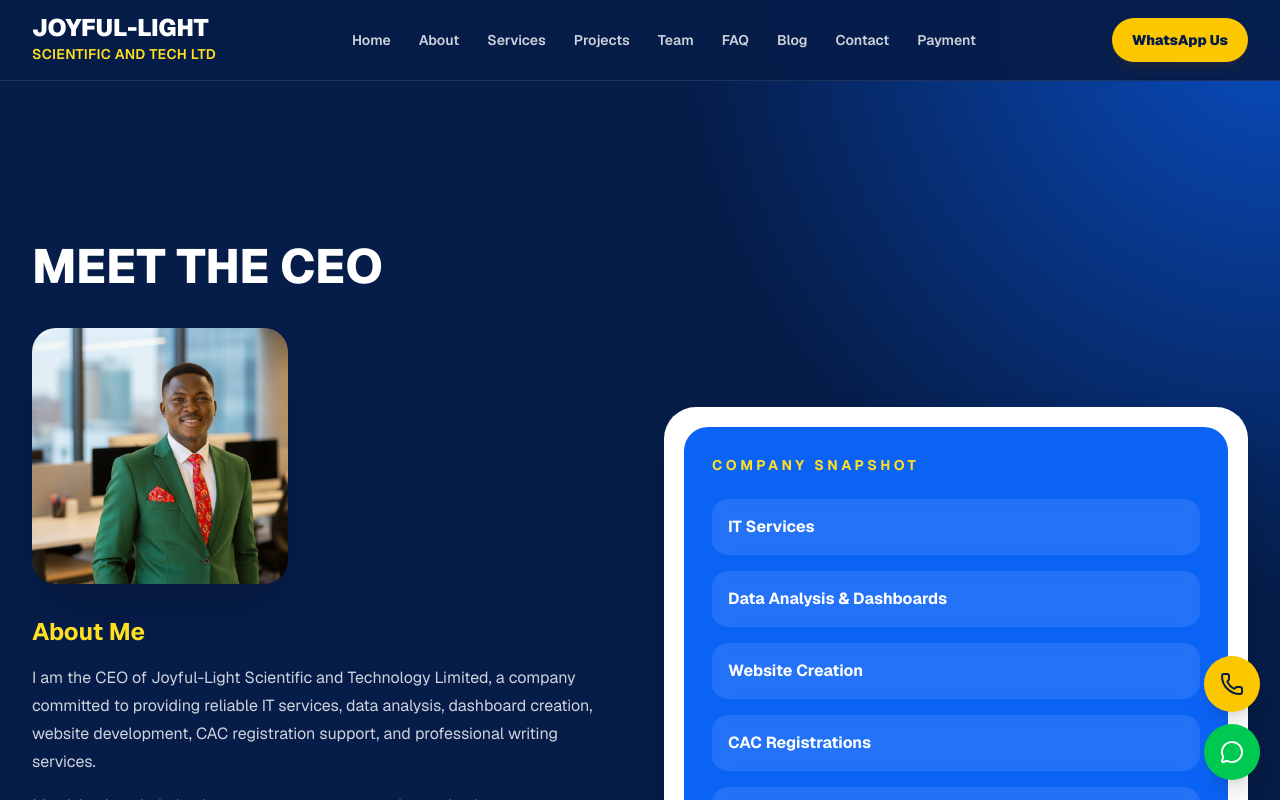
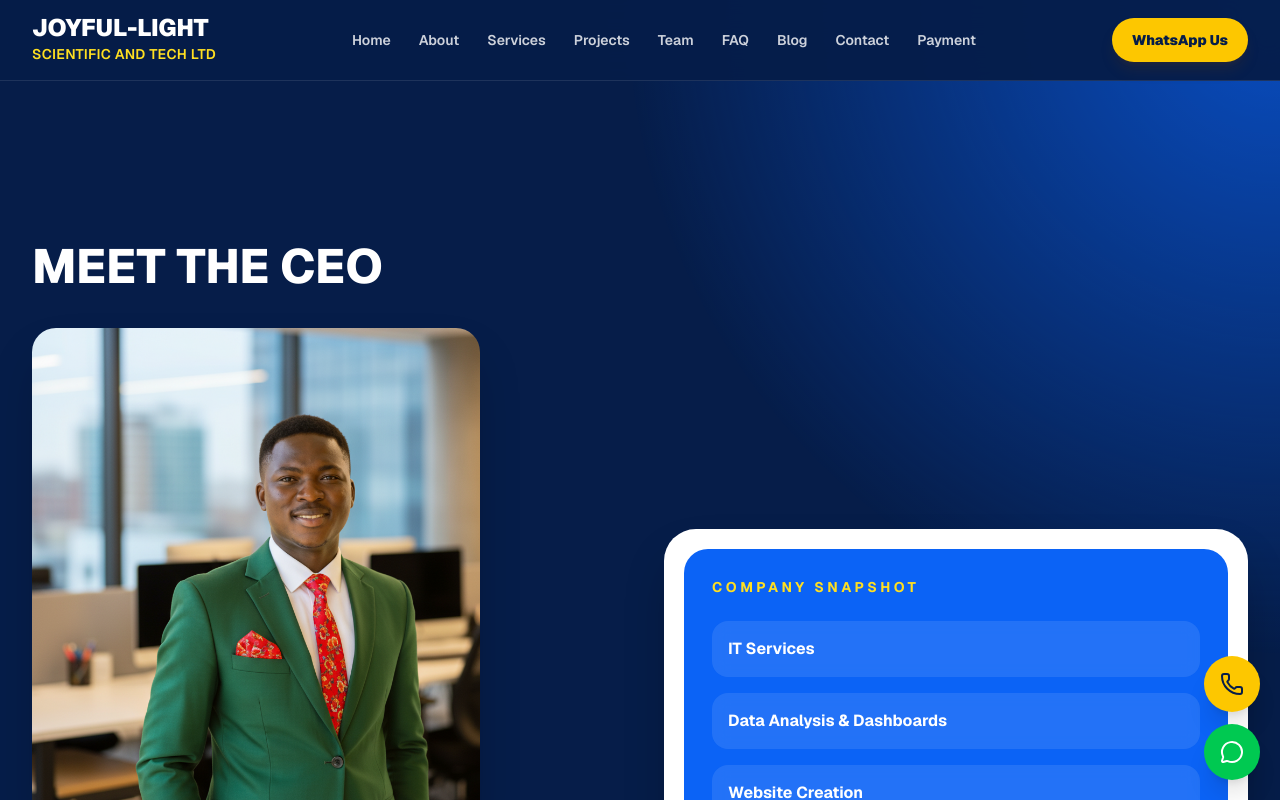
Before and after one commit to bkeyz0049/joyful-light-website, a Next.js app: page / in a window 1280 px wide. Shown: the top 800 px of the page. Built offline with nearby package versions, Linux system fonts and the light colour scheme.

Commit message:
Move development notice to hero section

```diff
--- a/app/page.tsx
+++ b/app/page.tsx
@@ -157,7 +157,7 @@
        <img
            src="/CEO.png"
           alt="CEO of Joyful-Light Scientific and Technology Limited"
-    className="h-64 w-64 rounded-3xl object-cover shadow-2xl"
+    className="mt-6 h-[500px] w-full max-w-md rounded-3xl object-cover shadow-2xl"
         />
       </div>
 
```
Lines whose indentation alone changed are shown as unchanged.
